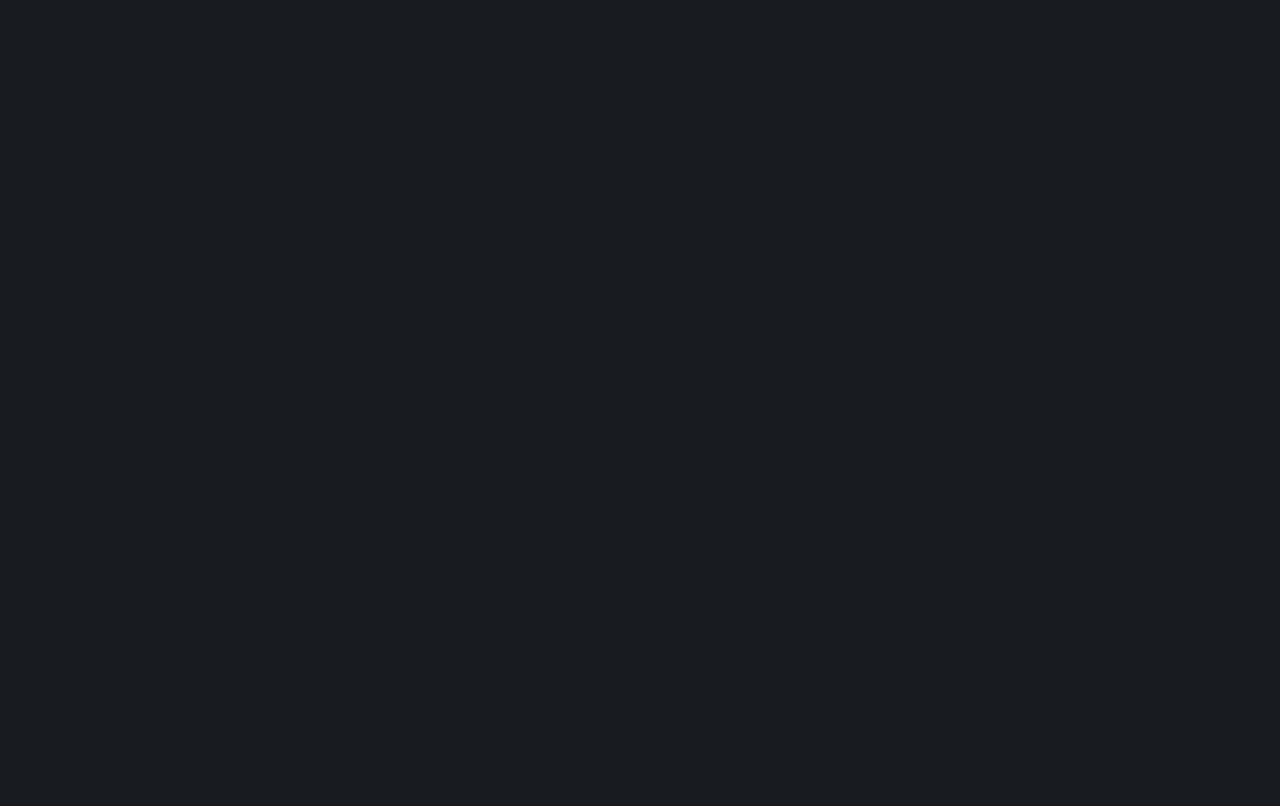
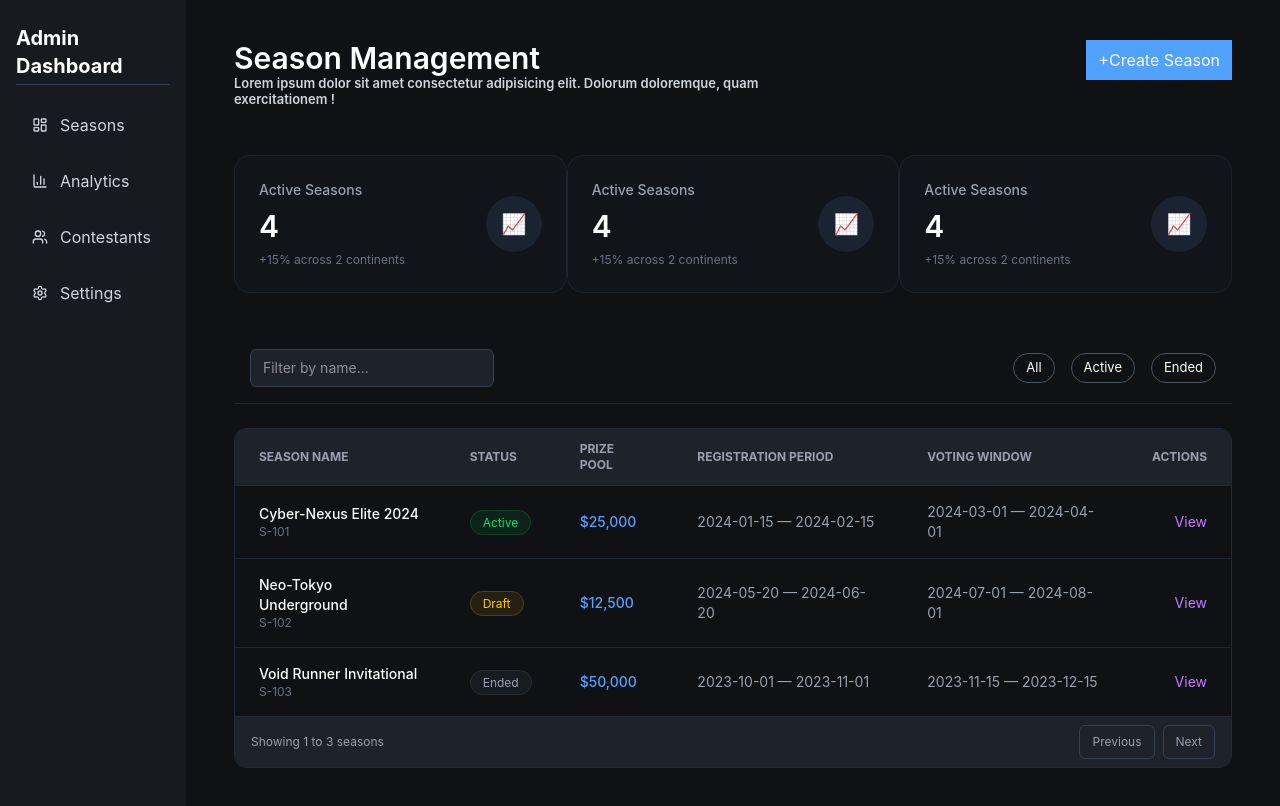
Before and after one commit to samarasimha444/glitchfame, a React (Vite) app in the folder frontend/: page /super-admin in a window 1280 px wide. Before the commit this address had no page. Shown: the top 806 px of the page. Built offline with nearby package versions, Linux system fonts and the light colour scheme.

Commit message:
admin changes

```diff
--- a/frontend/src/App.jsx
+++ b/frontend/src/App.jsx
@@ -9,7 +9,8 @@ import RoleRedirect from "./Auth/RoleRedirect";
 import EntryForm from "./Roles/Users/EntryForm";
 import Arena from "./Roles/Users/Arena";
 import PlayerDetail from "./Roles/Users/PlayerDetails";
-import Testing from "./Testing";
+import AdminDashboard from "./Roles/Admin/AdminDashboard";
+// import Testing from "./Testing";
 
 export default function App() {
   return (
@@ -21,7 +22,7 @@ export default function App() {
       {/* Public Routes */}
       <Route path="/login" element={<Login />} />
       <Route path="/signup" element={<Signup />} />
-      <Route path="/testing" element={<Testing />} />
+      {/* <Route path="/testing" element={<Testing />} /> */}
 
       {/* USER Protected Routes */}
       {/* <Route element={<ProtectedRoute allowedRole="USER" />}> */}
@@ -33,6 +34,13 @@ export default function App() {
         </Route>
       {/* </Route> */}
 
+      <Route path="/super-admin" element={<Admin/>}>
+        <Route path="" element={<AdminDashboard/>}/>
+
+
+      </Route>
+
+
     </Routes>
   );
 }
--- a/frontend/src/Roles/Admin/Admin.jsx
+++ b/frontend/src/Roles/Admin/Admin.jsx
@@ -19,7 +19,7 @@ const Admin = () => {
 
       </div>
 
-        <section className="w-full p-6 bg-[#1E2229] overflow-y-auto">
+        <section className="w-full p-6 bg-[#0F1114] overflow-y-auto">
         <Outlet />
       </section>
 
--- a/frontend/src/Roles/Admin/AdminDashboard.jsx
+++ b/frontend/src/Roles/Admin/AdminDashboard.jsx
@@ -1,8 +1,21 @@
 import React from 'react'
+import AdminCards from './ui/AdminCards'
+import Table from './ui/Table'
 
 const AdminDashboard = () => {
   return (
-    <div>AdminDashboard</div>
+    <div className='flex flex-col w-full h-screen '>
+
+
+     <section className='flex flex-col  space-y-6 w-full h-full px-6'>
+      <AdminCards/>
+      <Table/>
+
+     </section>
+
+
+
+    </div>
   )
 }
 
--- a/frontend/src/Roles/Admin/ui/AdminCards.jsx
+++ b/frontend/src/Roles/Admin/ui/AdminCards.jsx
@@ -1,9 +1,95 @@
-import React from 'react'
+import React from "react";
 
 const AdminCards = () => {
   return (
-    <div>AdminCards</div>
-  )
-}
+    <div className="flex flex-col w-full  py-4 ">
 
-export default AdminCards
+      <section className="flex w-full  justify-between items-start ">
+        <h3 className="flex flex-col font-semibold text-3xl">
+          Season Management
+          <p className="text-[13px] max-w-xl text-gray-300">
+            Lorem ipsum dolor sit amet consectetur adipisicing elit. Dolorum
+            doloremque, quam exercitationem !
+          </p>
+        </h3>
+
+        <button className="bg-blue-400 px-3 py-2">+Create Season</button>
+      </section>
+
+      <section className="mt-12 flex  w-full justify-between ">
+
+        <div
+          className="relative bg-[#111418] border border-[#1E232B]
+                  rounded-2xl p-6 w-full max-w-[340px]"
+        >
+          <div className="space-y-2">
+            <h3 className="text-gray-400 text-sm font-medium">
+              Active Seasons
+            </h3>
+
+            <p className="text-3xl font-semibold text-white">4</p>
+
+            <p className="text-xs text-gray-500">+15% across 2 continents</p>
+          </div>
+
+          <div
+            className="absolute right-6 top-1/2 -translate-y-1/2
+                    w-14 h-14 rounded-full
+                    bg-[#1B2330] flex items-center justify-center"
+          >
+            <span className="text-blue-400 text-xl">📈</span>
+          </div>
+        </div>
+
+         <div
+          className="relative bg-[#111418] border border-[#1E232B]
+                  rounded-2xl p-6 w-full max-w-[340px]"
+        >
+          <div className="space-y-2">
+            <h3 className="text-gray-400 text-sm font-medium">
+              Active Seasons
+            </h3>
+
+            <p className="text-3xl font-semibold text-white">4</p>
+
+            <p className="text-xs text-gray-500">+15% across 2 continents</p>
+          </div>
+
+          <div
+            className="absolute right-6 top-1/2 -translate-y-1/2
+                    w-14 h-14 rounded-full
+                    bg-[#1B2330] flex items-center justify-center"
+          >
+            <span className="text-blue-400 text-xl">📈</span>
+          </div>
+        </div>
+
+         <div
+          className="relative bg-[#111418] border border-[#1E232B]
+                  rounded-2xl p-6 w-full max-w-[340px]"
+        >
+          <div className="space-y-2">
+            <h3 className="text-gray-400 text-sm font-medium">
+              Active Seasons
+            </h3>
+
+            <p className="text-3xl font-semibold text-white">4</p>
+
+            <p className="text-xs text-gray-500">+15% across 2 continents</p>
+          </div>
+
+          <div
+            className="absolute right-6 top-1/2 -translate-y-1/2
+                    w-14 h-14 rounded-full
+                    bg-[#1B2330] flex items-center justify-center"
+          >
+            <span className="text-blue-400 text-xl">📈</span>
+          </div>
+        </div>
+
+      </section>
+    </div>
+  );
+};
+
+export default AdminCards;
--- /dev/null
+++ b/frontend/src/Roles/Admin/ui/Table.jsx
@@ -0,0 +1,138 @@
+import React from "react";
+
+const seasons = [
+  {
+    id: "S-101",
+    name: "Cyber-Nexus Elite 2024",
+    status: "Active",
+    prize: "$25,000",
+    registration: "2024-01-15 — 2024-02-15",
+    voting: "2024-03-01 — 2024-04-01",
+  },
+  {
+    id: "S-102",
+    name: "Neo-Tokyo Underground",
+    status: "Draft",
+    prize: "$12,500",
+    registration: "2024-05-20 — 2024-06-20",
+    voting: "2024-07-01 — 2024-08-01",
+  },
+  {
+    id: "S-103",
+    name: "Void Runner Invitational",
+    status: "Ended",
+    prize: "$50,000",
+    registration: "2023-10-01 — 2023-11-01",
+    voting: "2023-11-15 — 2023-12-15",
+  },
+];
+
+const getStatusStyle = (status) => {
+  switch (status) {
+    case "Active":
+      return "bg-green-500/10 text-green-400 border border-green-500/20";
+    case "Draft":
+      return "bg-yellow-500/10 text-yellow-400 border border-yellow-500/20";
+    case "Ended":
+      return "bg-gray-500/10 text-gray-400 border border-gray-500/20";
+    default:
+      return "";
+  }
+};
+
+const SeasonsTable = () => {
+  return (
+
+    <>
+
+     <div className="p-4 w-full justify-between border-b border-gray-800 flex  items-center">
+        <input
+          type="text"
+          placeholder="Filter by name..."
+          className="bg-[#1E2229] border border-gray-700 px-3 py-2 rounded-md text-sm outline-none focus:border-purple-500"
+        />
+
+        <section className="flex space-x-4 text-[13px]">
+            <p className="rounded-4xl cursor-pointer border border-gray-600 px-3 py-1">All</p>
+            <p className="rounded-4xl cursor-pointer border border-gray-600 px-3 py-1">Active</p>
+            <p className="rounded-4xl cursor-pointer border border-gray-600 px-3 py-1">Ended</p>
+        </section>
+      </div>
+
+    <div className=" rounded-xl  border border-gray-800 overflow-hidden">
+
+     <table className="w-full text-sm text-left text-gray-300">
+        <thead className="bg-[#1E2229] text-gray-400 uppercase text-xs">
+          <tr>
+            <th className="px-6 py-3">Season Name</th>
+            <th className="px-6 py-3">Status</th>
+            <th className="px-6 py-3">Prize Pool</th>
+            <th className="px-6 py-3">Registration Period</th>
+            <th className="px-6 py-3">Voting Window</th>
+            <th className="px-6 py-3 text-right">Actions</th>
+          </tr>
+        </thead>
+
+        <tbody>
+          {seasons.map((season) => (
+            <tr
+              key={season.id}
+              className="border-t border-gray-800 hover:bg-[#1E2229] transition"
+            >
+              <td className="px-6 py-4">
+                <div className="font-medium text-white">{season.name}</div>
+                <div className="text-xs text-gray-500">{season.id}</div>
+              </td>
+
+              <td className="px-6 py-4">
+                <span
+                  className={`px-3 py-1 rounded-full text-xs ${getStatusStyle(
+                    season.status
+                  )}`}
+                >
+                  {season.status}
+                </span>
+              </td>
+
+              <td className="px-6 py-4 text-blue-400 font-medium">
+                {season.prize}
+              </td>
+
+              <td className="px-6 py-4 text-gray-400">
+                {season.registration}
+              </td>
+
+              <td className="px-6 py-4 text-gray-400">
+                {season.voting}
+              </td>
+
+              <td className="px-6 py-4 text-right">
+                <button className="text-purple-400 hover:text-purple-300 text-sm">
+                  View
+                </button>
+              </td>
+            </tr>
+          ))}
+        </tbody>
+
+      </table>
+
+
+      <div className="py-2  border-t bg-[#1E2229] px-4 border-gray-800 flex justify-between items-center text-xs text-gray-400">
+
+        <span>Showing 1 to {seasons.length} seasons</span>
+        <div className="space-x-2">
+          <button className="px-3 py-2 bg-[#1E2229] rounded-md border border-gray-700 hover:bg-gray-800">
+            Previous
+          </button>
+          <button className="px-3 py-2 bg-[#1E2229] rounded-md border border-gray-700 hover:bg-gray-800">
+            Next
+          </button>
+        </div>
+      </div>
+    </div>
+        </>
+  );
+};
+
+export default SeasonsTable;
```
